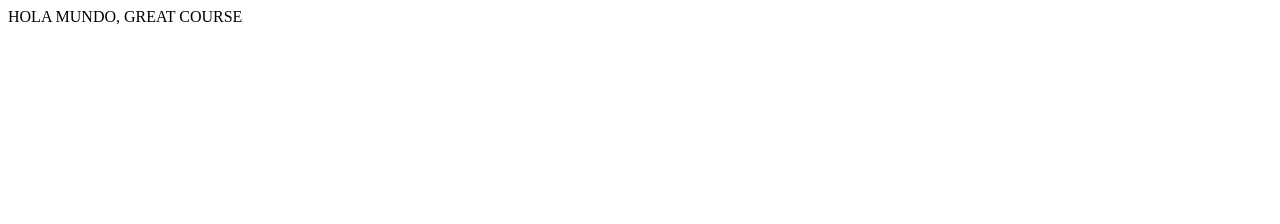
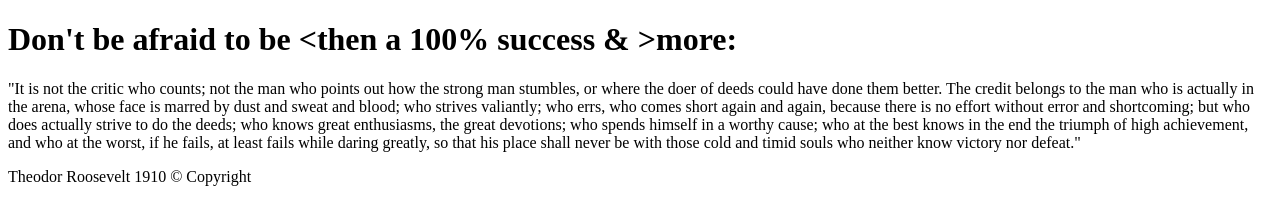
Before and after one commit to arturojsx/MyCourseraSite, a plain HTML site: page index.html in a window 1280 px wide. Drawn offline with Linux system fonts and the light colour scheme.

Commit message:
Latest Sample

```diff
--- a/index.html
+++ b/index.html
@@ -1,11 +1,14 @@
 <!DOCTYPE html>
-<html lang="en">
+<html>
 <head>
-    <meta charset="UTF-8">
-    <meta name="viewport" content="width=device-width, initial-scale=1.0">
-    <title>Document</title>
+  <meta charset="utf-8">
+  <title>HTML Entities</title>
 </head>
 <body>
-    HOLA MUNDO, GREAT COURSE
+<h1>Don't be afraid to be &lt;then a 100% success &amp; &gt;more:</h1>
+<p>
+  &quot;It is not the critic who counts; not the man who points out how the strong man stumbles, or where the doer of deeds could have done them better. The credit belongs to the man who is actually in the arena, whose face is marred by dust and sweat and blood; who strives valiantly; who errs, who comes short again and again, because there is no effort without error and shortcoming; but who does actually strive to do the deeds; who knows great enthusiasms, the great devotions; who spends himself in a worthy cause; who at the best knows in the end the triumph of high achievement, and who at the worst, if he fails, at least fails while daring greatly, so that his place shall never be with those cold and timid souls who neither know victory&nbsp;nor&nbsp;defeat.&quot;
+</p>
+<p>Theodor Roosevelt 1910 &copy; Copyright</p>
 </body>
 </html>
```
Also changed, not shown: 2 other files.
